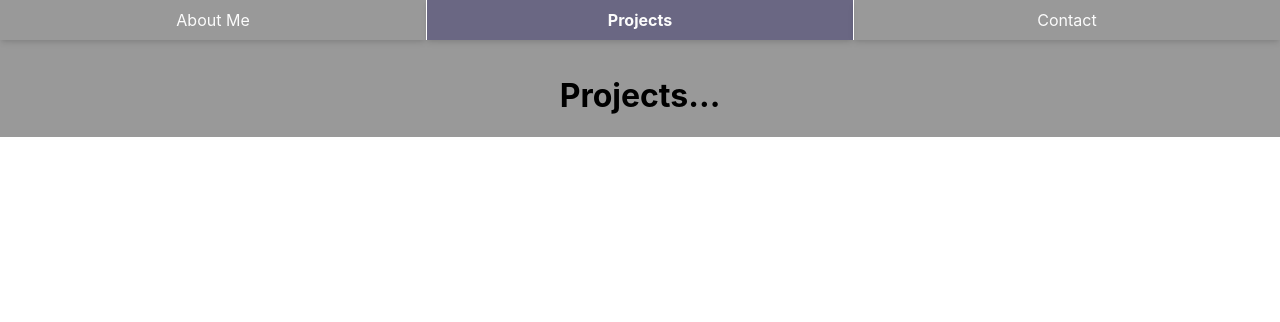
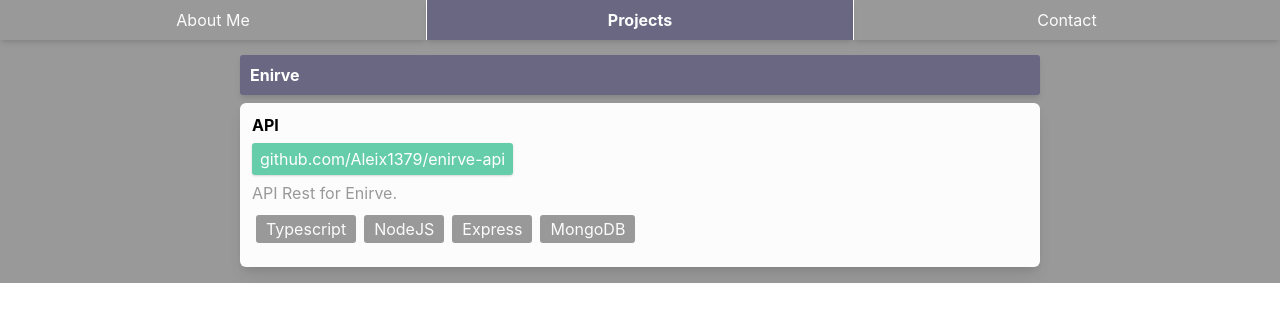
Before and after one commit to Aleix1379/portfolio, a React (Create React App) app: page /projects in a window 1280 px wide. Shown: the top 322 px of the page. Built offline with nearby package versions, Linux system fonts and the light colour scheme.

Commit message:
Use the new link component

```diff
--- a/src/components/card/card.jsx
+++ b/src/components/card/card.jsx
@@ -1,7 +1,8 @@
 import React from 'react';
 import './card.scss'
 import {FontAwesomeIcon} from "@fortawesome/react-fontawesome";
-import { faStar } from '@fortawesome/free-solid-svg-icons';
+import {faStar} from '@fortawesome/free-solid-svg-icons';
+import LinkComponent from "../link";
 
 const
     TagsComponent = ({tags}) => {
@@ -31,7 +32,7 @@ const RatingComponent = ({rate}) => {
     const rating = [];
 
     for (let i = 1; i <= 5; i++) {
-        rating.push(<FontAwesomeIcon key={i} icon={faStar} className={i <= rate ? 'rate-enabled': ''} />)
+        rating.push(<FontAwesomeIcon key={i} icon={faStar} className={i <= rate ? 'rate-enabled' : ''}/>)
     }
 
     console.log('rating...');
@@ -67,12 +68,24 @@ const LanguagesComponent = ({languages}) => {
 };
 
 const CardComponent = (props) => {
+
+    const buildLocation = location => {
+        if (location && location.startsWith('https')) {
+            return (<LinkComponent location={location} />);
+        } else {
+            return (<div className="card__location">{location}</div>);
+        }
+
+    };
+
     return (
         <div className="card">
             <div className="card__title">{props.title}</div>
             <div>{props.company}</div>
             <div>{props.startDate} {props.startDate ? '-' : ''} {props.endDate} {props.diff ? '·' : ''} {props.diff}</div>
-            <div className="card__location">{props.location}</div>
+
+            {buildLocation(props.location)}
+
             <div className="card__description">{props.description}</div>
 
             <TagsComponent tags={props.tags}/>
--- a/src/components/projects/projects.jsx
+++ b/src/components/projects/projects.jsx
@@ -1,10 +1,26 @@
 import React from 'react';
 import './projects.scss';
+import SectionComponent from "../section";
+import CardComponent from "../card";
 
 const ProjectsComponent = () => {
     return (
         <div className="projects">
-            <h1>Projects...</h1>
+
+            <SectionComponent
+                title="Enirve"
+                items={(
+                    <div>
+                        <CardComponent
+                            title="API"
+                            tags={['Typescript', 'NodeJS', 'Express', 'MongoDB']}
+                            location="https://github.com/Aleix1379/enirve-api"
+                            description="API Rest for Enirve."
+                        />
+                    </div>
+                )}
+            />
+
         </div>
     );
 };
```
Lines whose indentation alone changed are shown as unchanged.
